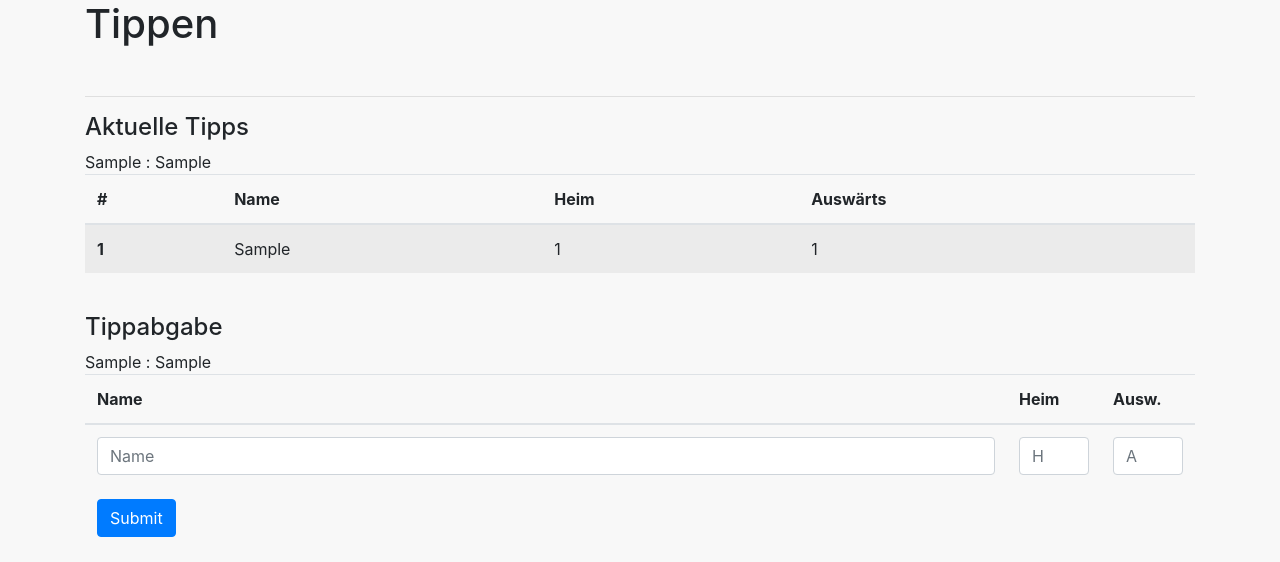
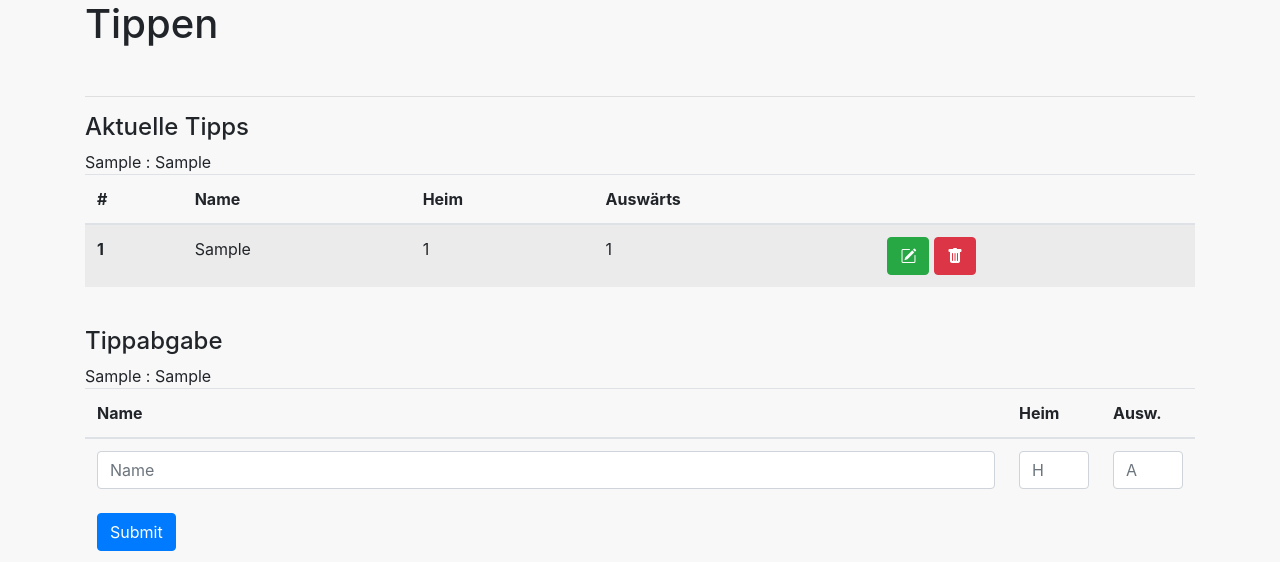
Before and after one commit to tobias124/newTest, a Flask app: page /bet in a window 1280 px wide. Shown: the part 56-618 px from the top of the page. Run offline with Flask 2, Linux system fonts and the light colour scheme; a user stored in the database is signed in; tables that the repository leaves empty hold one stand-in row (values such as "Sample post"); some libraries are stand-ins or nearby versions.

Commit message:
edit functionality tipps

```diff
--- a/website/__init__.py
+++ b/website/__init__.py
@@ -9,7 +9,7 @@ app = Flask(__name__)
 
 # Deploying on heroku dev = FALSE and use_heroku_db_localy = False
 dev = False
-use_heroku_db_locally = False
+use_heroku_db_locally = True
 
 local_db_link = 'postgresql://postgres:SuperSecret@localhost/betgame'
 
--- a/website/templates/bet.html
+++ b/website/templates/bet.html
@@ -1,5 +1,6 @@
 {% extends 'base-with-footer.html' %} {% block title %}Tippen{% endblock %}
 {% block content %}
+<link rel="stylesheet" href="https://cdn.jsdelivr.net/npm/bootstrap-icons@1.8.1/font/bootstrap-icons.css">
 <h1>Tippen</h1>
 {% for game in active_games %}
 {% set count = namespace(value=1) %}
@@ -14,6 +15,7 @@
           <th scope="col">Name</th>
           <th scope="col">Heim</th>
           <th scope="col">Auswärts</th>
+          <th scope="col"></th>
         </tr>
       </thead>
 {% for bet in bets %}
@@ -23,6 +25,9 @@
         <td>{{bet.participant}}</td>
         <td>{{bet.home_goals}}</td>
         <td>{{bet.away_goals}}</td>
+        <td><button class="btn btn-success"><i class="bi bi-pencil-square"></i></button>
+        <button class="btn btn-danger"><i class="bi bi-trash-fill"></i></button>
+        </td>
       </tr>
   {%endif%}
 {% endfor %}
--- a/website/templates/editplayer.html
+++ b/website/templates/editplayer.html
@@ -28,7 +28,7 @@
       />
     </div>
     <div class="form-group">
-      <b><label for="password2">Password (Bestätigung)</label></b>
+      <b><label for="password2">Passwort (Bestätigung)</label></b>
       <input
         type="password"
         class="form-control"
```
